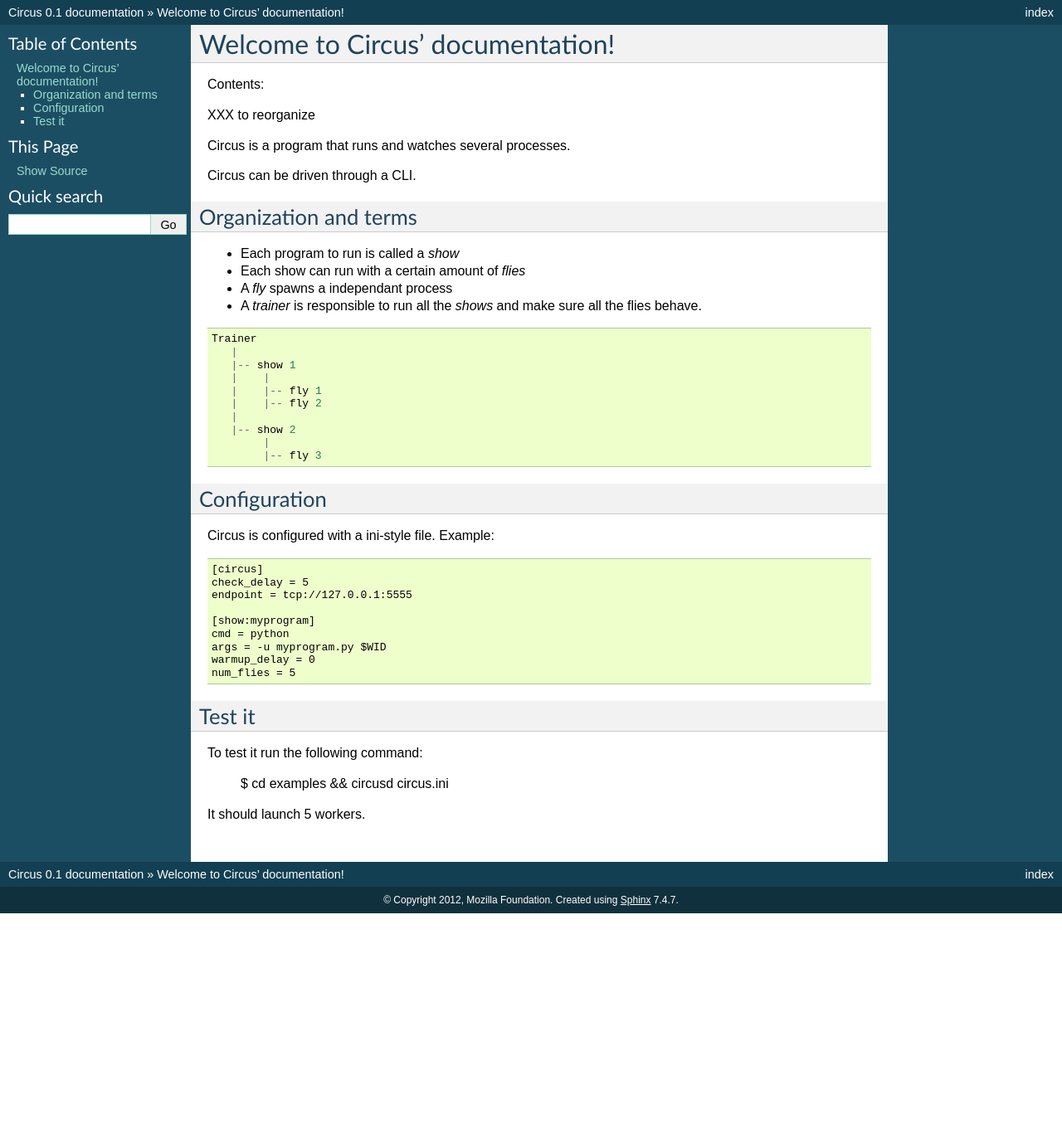
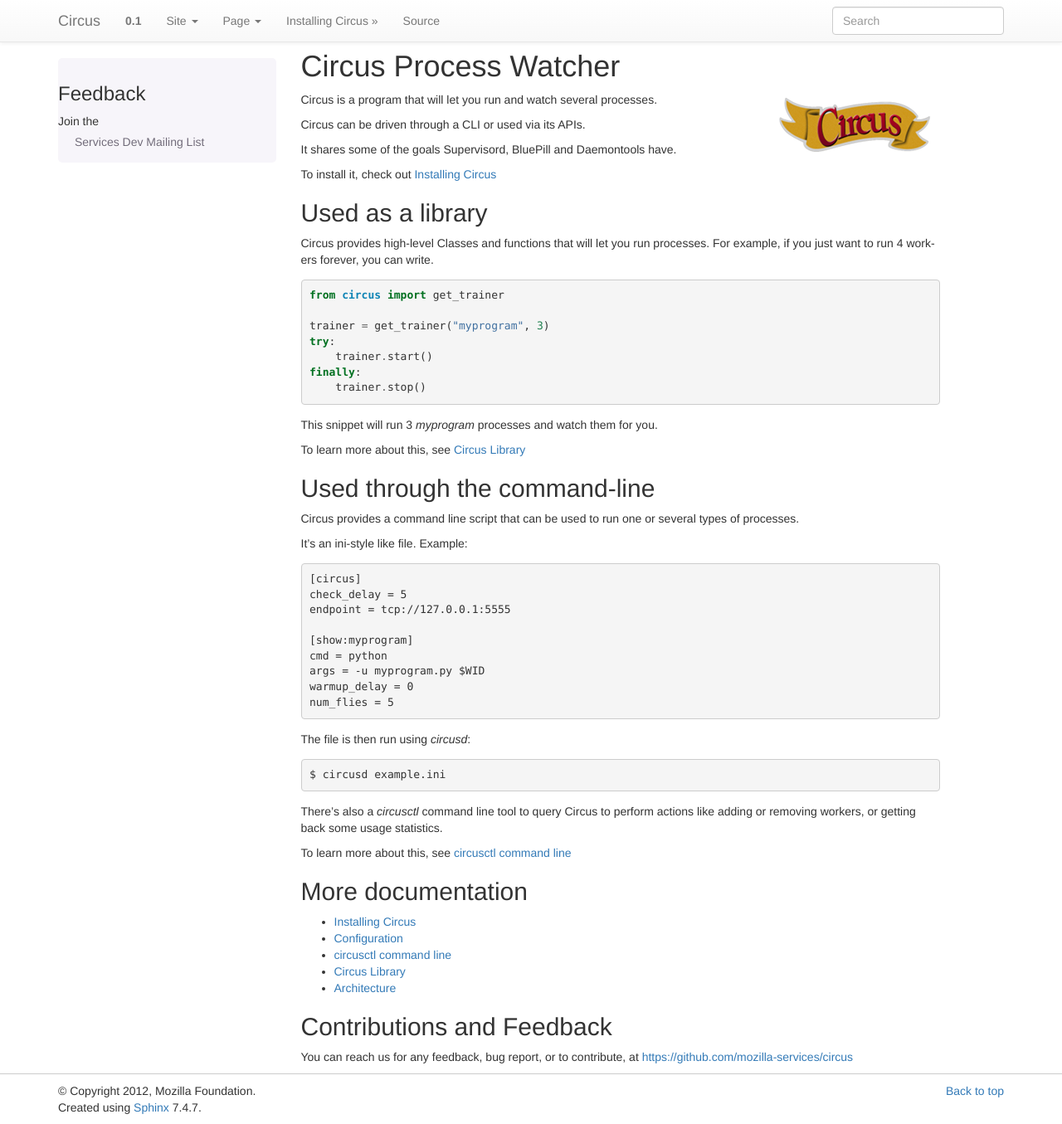
Before and after one commit to circus-tent/circus, a Sphinx documentation site: the page built from docs/source/index.rst, in a window 1280 px wide and 1355 px high. Shown: the whole window at 83% size. Built offline with Sphinx 7.4.7, drawn with Linux system fonts in a browser that asks for light colours.

Commit message:
starting to reorg the doc

```diff
--- /dev/null
+++ b/docs/source/_templates/indexsidebar.html
@@ -0,0 +1,6 @@
+<div>
+ <h3>Feedback</h3>
+ <ul>
+  <li>Join the <a href="https://mail.mozilla.org/listinfo/services-dev">Services Dev Mailing List</a></li>
+ </ul>
+</div>
--- /dev/null
+++ b/docs/source/cli.rst
@@ -0,0 +1,6 @@
+.. _cli:
+
+circusctl command line
+----------------------
+
+XXX
--- a/docs/source/conf.py
+++ b/docs/source/conf.py
@@ -91,7 +91,11 @@
 
 # The theme to use for HTML and HTML Help pages.  See the documentation for
 # a list of builtin themes.
-html_theme = 'default'
+sys.path.append(os.path.abspath('_themes'))
+html_theme_path = ['_themes']
+html_theme = 'bootstrap'
+html_short_title = "Circus"
+#html_logo = "images/circus32.png"
 
 # Theme options are theme-specific and customize the look and feel of a theme
 # further.  For a list of options available for each theme, see the
@@ -132,6 +136,16 @@
 
 # Custom sidebar templates, maps document names to template names.
 #html_sidebars = {}
+
+CURDIR = os.path.dirname(__file__)
+sidebars = []
+for f in os.listdir(CURDIR):
+    name, ext = os.path.splitext(f)
+    if ext != '.rst':
+        continue
+    sidebars.append((name, 'indexsidebar.html'))
+
+html_sidebars = dict(sidebars)
 
 # Additional templates that should be rendered to pages, maps page names to
 # template names.
--- a/docs/source/index.rst
+++ b/docs/source/index.rst
@@ -1,45 +1,47 @@
-Welcome to Circus' documentation!
-=================================
+Circus Process Watcher
+======================
 
-Contents:
+.. image:: images/circus-medium.png
+   :align: right
 
-.. toctree::
-   :maxdepth: 2
+Circus is a program that will let you run and watch several processes.
+
+Circus can be driven through a CLI or used via its APIs.
+
+It shares some of the goals Supervisord, BluePill and Daemontools have.
+
+To install it, check out :ref:`installation`
 
 
-XXX to reorganize
+Used as a library
+-----------------
 
-Circus is a program that runs and watches several processes.
+Circus provides high-level Classes and functions that will let you run
+processes. For example, if you just want to run 4 workers forever, you
+can write.
 
-Circus can be driven through a CLI.
+.. code-block:: python
+
+    from circus import get_trainer
+
+    trainer = get_trainer("myprogram", 3)
+    try:
+        trainer.start()
+    finally:
+        trainer.stop()
+
+This snippet will run 3 *myprogram* processes and watch them for you.
+
+To learn more about this, see :ref:`library`
 
 
-Organization and terms
-----------------------
+Used through the command-line
+-----------------------------
 
-- Each program to run is called a *show*
-- Each show can run with a certain amount of *flies*
-- A *fly* spawns a independant process
-- A *trainer* is responsible to run all the *shows* and make sure all the flies
-  behave.
+Circus provides a command line script that can be used to run one or several
+types of processes.
 
-::
-
-    Trainer
-       |
-       |-- show 1
-       |    |
-       |    |-- fly 1
-       |    |-- fly 2
-       |
-       |-- show 2
-            |
-            |-- fly 3
-
-Configuration
--------------
-
-Circus is configured with a ini-style file. Example::
+It's an ini-style like file. Example::
 
     [circus]
     check_delay = 5
@@ -51,13 +53,32 @@
     warmup_delay = 0
     num_flies = 5
 
+The file is then run using *circusd*::
+
+    $ circusd example.ini
+
+There's also a *circusctl* command line tool to query Circus to perform
+actions like adding or removing workers, or getting back some usage
+statistics.
+
+To learn more about this, see :ref:`cli`
 
 
-Test it
--------
+More documentation
+------------------
 
-To test it run the following command:
+.. toctree::
+   :maxdepth: 2
 
-    $ cd examples && circusd circus.ini
+   installation
+   configuration
+   cli
+   library
+   architecture
 
-It should launch 5 workers.
+
+Contributions and Feedback
+--------------------------
+
+You can reach us for any feedback, bug report, or to contribute, at
+https://github.com/mozilla-services/circus
--- /dev/null
+++ b/docs/source/library.rst
@@ -0,0 +1,6 @@
+.. _library:
+
+Circus Library
+--------------
+
+XXX
```
Also changed, not shown: docs/source/architecture.rst (added, +16 -0 lines), docs/source/configuration.rst (added, +19 -0 lines), docs/source/installation.rst (added, +10 -0 lines), docs/source/images/circus-architecture.png (added), docs/source/images/circus-medium.png (added), docs/source/images/circus32.png (added), 1 other file.
